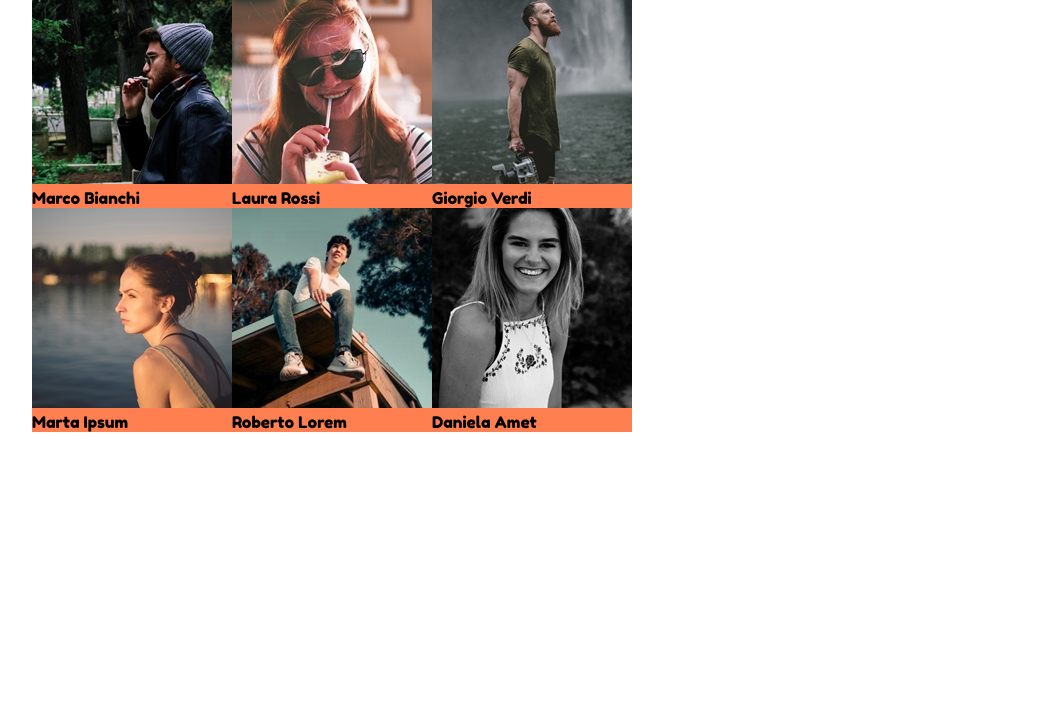
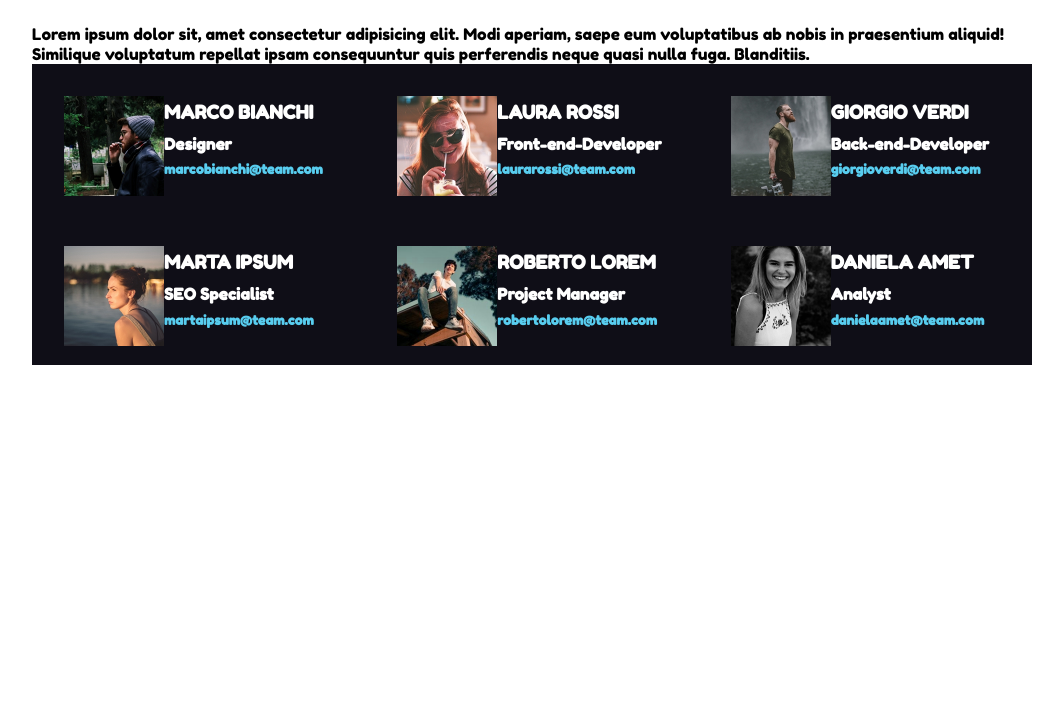
Before and after one commit to ThomasAnselmetto/html-css-float-cards, a plain HTML site: page index.html in a window 1280 px wide. Shown: the part 95-800 px from the top of the page, without its empty margins (108-1171 px from the left). Drawn offline with Linux system fonts and the light colour scheme.

Commit message:
mi sono bloccato

```diff
--- a/css/style.css
+++ b/css/style.css
@@ -11,7 +11,8 @@ body{font-family:'Fredoka One', cursive;}
 /*:root{--base;}*/
 
 img {
-    max-width:100%;
+    float:left;
+    max-width: 100px;
 }
 
 /*utils*/
@@ -24,6 +25,7 @@ img {
 #main-text{
     text-align:center;
     color:#E53170 ;
+    margin:40px 0;
 }
 
 /* .annulla-collasso-genitore(.clearfix)::after
@@ -44,10 +46,20 @@ img {
 .row{
     width: 1000px;
 
+
 }
 
 .column{
-    background-color: coral;
     float:left;
-    width:100% / 3;
+    width: calc(100% /3);
 }
+.subject{
+    background-color: #0F0E17;
+    color:white;
+    width:100%;
+    padding:2rem;
+    line-height: 1.8;
+}
+.subject :last-child{
+    color:#58CDEF;
+}
--- a/index.html
+++ b/index.html
@@ -14,7 +14,7 @@
 <body>
     <header>
         <div class="container">
-            <h1 id="main-text">Meet your team</h1>
+            <h1 id="main-text">Meet Our team</h1>
             <p>Lorem ipsum dolor sit, amet consectetur adipisicing elit. Modi aperiam, saepe eum voluptatibus ab nobis in praesentium aliquid! Similique voluptatum repellat ipsam consequuntur quis perferendis neque quasi nulla fuga. Blanditiis.</p>
         </div>
     </header>
@@ -22,49 +22,70 @@
     <main>
 
         <div class="container">
+
             <div class="row clearfix">
                 <div class="column">
-                    <img src="./assets/img/male1.png" alt="Marco-Bianchi-IMG">
-                    <div class="subject">Marco Bianchi
-
+                    <div class="subject">
+                        <img src="./assets/img/male1.png" alt="Marco-Bianchi-IMG">
+                        <h3>MARCO BIANCHI</h3>
+                        <h4>Designer</h4>
+                        <h5 class="mail">marcobianchi@team.com</h5>
                     </div>
                 </div>
 
                 <div class="column">
-                    <img src="./assets/img/female1.png" alt="Laura-Rossi-IMG">
-                    <div class="subject">Laura Rossi
-
+                    <div class="subject">
+                        <img src="./assets/img/female1.png" alt="Laura-Rossi-IMG">
+                        <h3>LAURA ROSSI</h3>
+                        <h4>Front-end-Developer</h4>
+                        <h5 class="mail">laurarossi@team.com</h5>
                     </div>
                 </div>
 
                 <div class="column">
-                    <img src="./assets/img/male2.png" alt="Giorgio-Verdi-IMG">
-                    <div class="subject">Giorgio Verdi
-
+                    <div class="subject">
+                        <img src="./assets/img/male2.png" alt="Giorgio-Verdi-IMG">
+                        <h3>GIORGIO VERDI</h3>
+                        <h4>Back-end-Developer</h4>
+                        <h5 class="mail">giorgioverdi@team.com</h5>
                     </div>
                 </div>
             </div>
 
             <div class="row clearfix">
                 <div class="column">
-                    <img src="./assets/img/female2.png" alt="Marta-Ipsum-IMG">
-                    <div class="subject">Marta Ipsum
-
+                    <div class="subject">
+                        <img src="./assets/img/female2.png" alt="Marta-Ipsum-IMG">
+                        <h3>MARTA IPSUM</h3>
+                        <h4>SEO Specialist</h4>
+                        <h5 class="mail">martaipsum@team.com</h5>
                     </div>
                 </div>
                 <div class="column">
-                    <img src="./assets/img/male3.png" alt="Roberto-Lorem-IMG">
-                    <div class="subject">Roberto Lorem
-
+                    <div class="subject">
+                        <img src="./assets/img/male3.png" alt="Roberto-Lorem-IMG">
+                        <h3>ROBERTO LOREM</h3>
+                        <h4>Project Manager</h4>
+                        <h5 class="mail">robertolorem@team.com</h5>
                     </div>
                 </div>
                 <div class="column">
-                    <img src="./assets/img/female3.png" alt="Daniela-Amet-IMG">
-                    <div class="subject">Daniela Amet
-
+                    <div class="subject">
+                        <img src="./assets/img/female3.png" alt="Daniela-Amet-IMG">
+                        <h3>DANIELA AMET</h3>
+                        <h4>Analyst</h4>
+                        <h5 class="mail">danielaamet@team.com</h5>
                     </div>
                 </div>
+
+
+
+
+
+
+
             </div>
+
         </div>
 
     </main>
```
